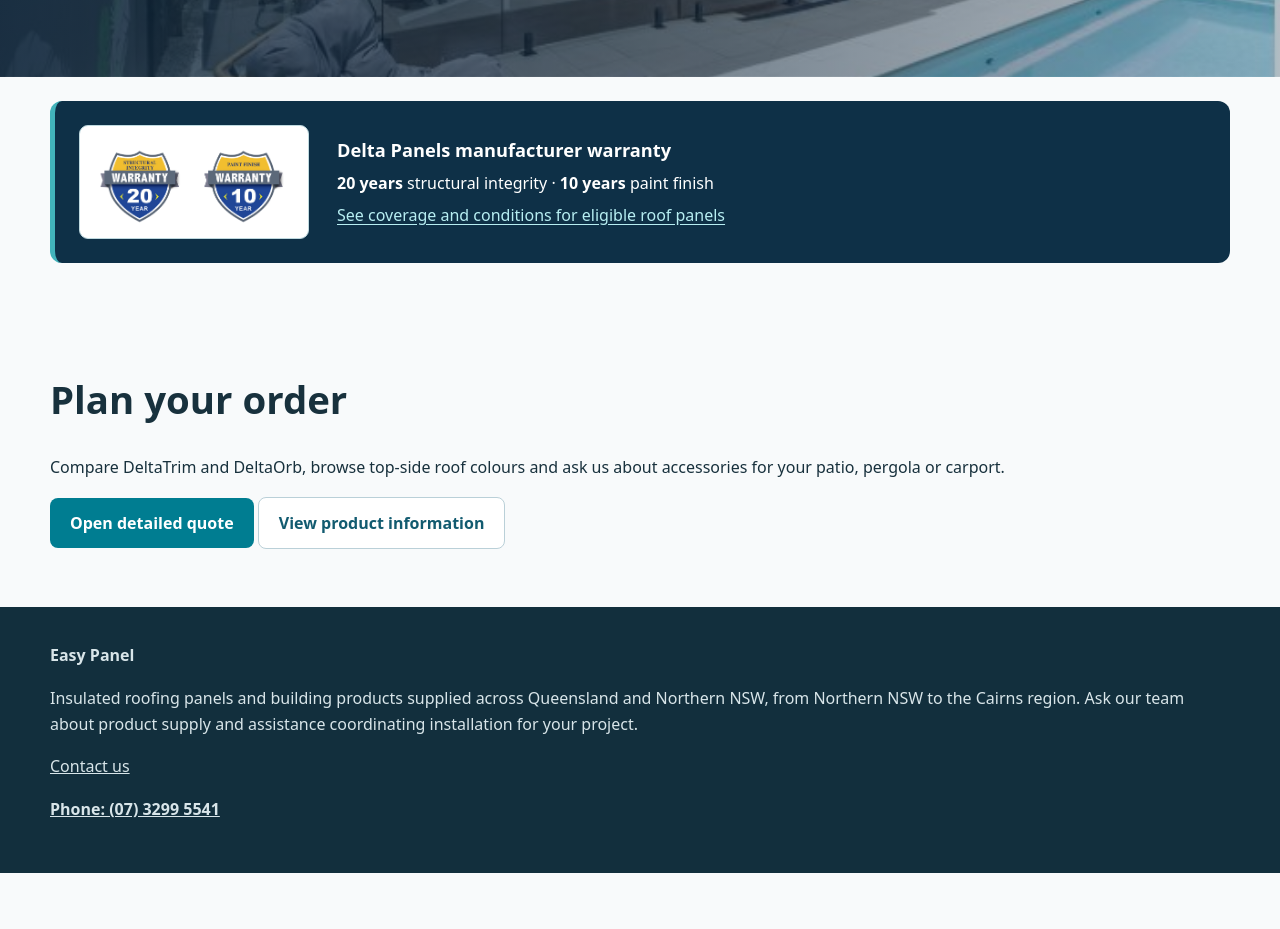
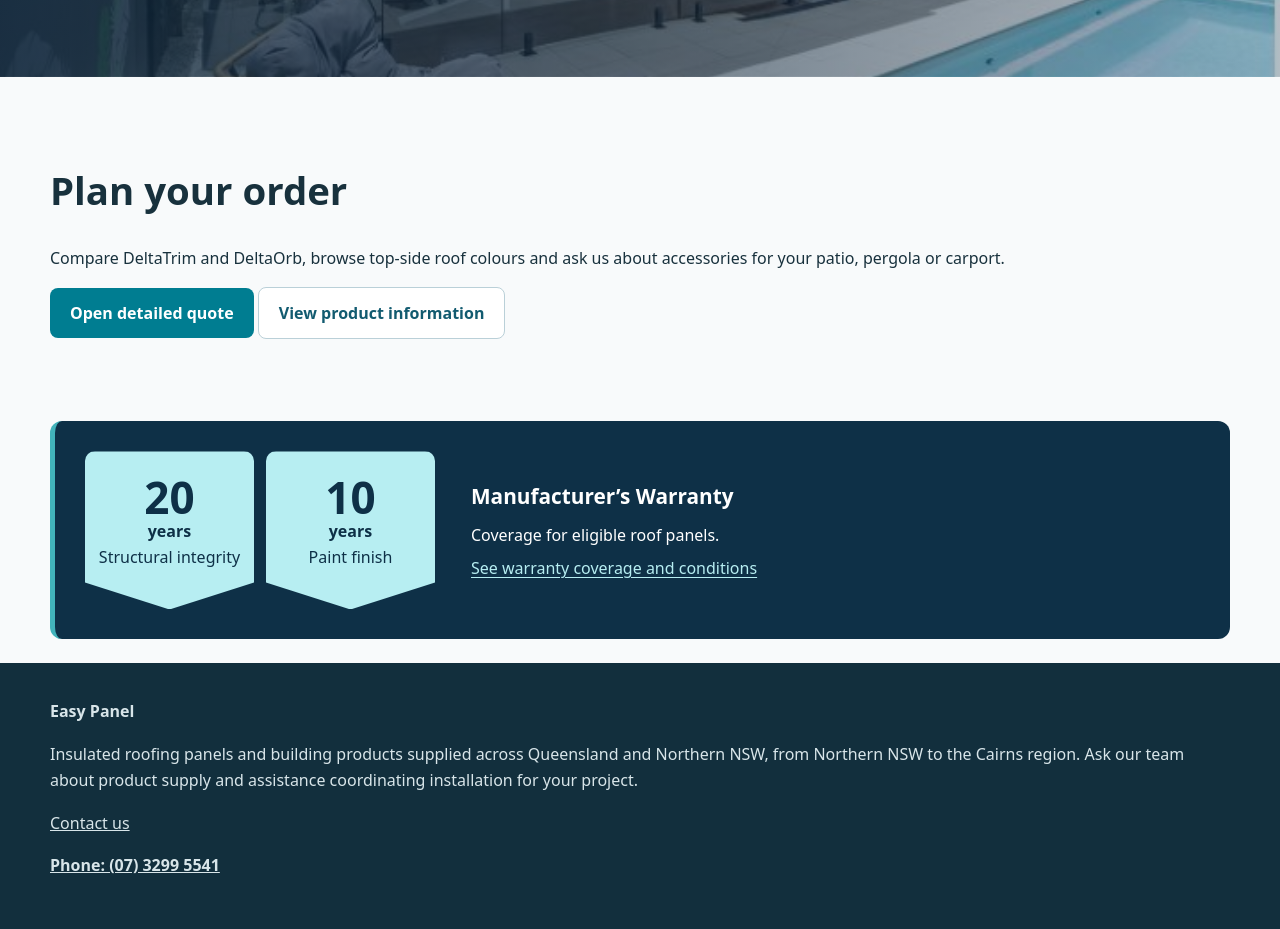
Before and after one commit to EasyPanelBrisbane/easy-panel-preview, a website: page easypanel-production-ready-3/quote/roofing/index.html in a window 1280 px wide. Shown: the part 568-1497 px from the top of the page. Before the commit the page ends 1441 px from the top, so only its background shows below. Drawn offline with Linux system fonts and the light colour scheme.

Commit message:
Move and enlarge navy and teal manufacturer warranty badges

```diff
--- a/easypanel-production-ready-3/approved-assets.css
+++ b/easypanel-production-ready-3/approved-assets.css
@@ -16,11 +16,15 @@
 
 .ep-install-grid{display:grid;grid-template-columns:repeat(auto-fit,minmax(220px,1fr));gap:18px}.ep-install-grid figure{margin:0}.ep-install-grid img{display:block;width:100%;height:250px;object-fit:cover;border-radius:8px}.ep-install-grid figcaption{padding:8px 0;font-size:.92rem;line-height:1.4}
 
-.ep-roof-warranty{display:grid;grid-template-columns:minmax(0,230px) 1fr;align-items:center;gap:clamp(14px,3vw,28px);margin:24px 0;padding:clamp(14px,3vw,24px);border-left:5px solid #42b3bb;border-radius:12px;background:#0e3047;color:#fff}
-.ep-roof-warranty-art{background:#fff;border:1px solid #bfdae0;border-radius:9px;padding:10px 16px}
-.ep-roof-warranty-art img{display:block;width:100%;height:auto}
-.ep-roof-warranty-title{font-size:1.14rem}
-.ep-roof-warranty p{margin:5px 0;color:inherit}
+/* Delta Panels roof warranty */
+.ep-roof-warranty{display:grid;grid-template-columns:minmax(0,350px) minmax(0,1fr);align-items:center;gap:clamp(18px,4vw,36px);margin:24px 0;padding:clamp(16px,4vw,30px);border-left:5px solid #42b3bb;border-radius:12px;background:#0e3047;color:#fff}
+.ep-roof-warranty-badges{display:grid;grid-template-columns:repeat(2,minmax(0,1fr));gap:12px}
+.ep-roof-warranty-badge{display:flex;flex-direction:column;align-items:center;justify-content:center;min-height:158px;padding:12px 8px 30px;background:#b7eef2;color:#0e3047;text-align:center;border-radius:10px 10px 0 0;clip-path:polygon(0 0,100% 0,100% 83%,50% 100%,0 83%)}
+.ep-roof-warranty-badge strong{font-size:clamp(2rem,5vw,2.75rem);line-height:1}
+.ep-roof-warranty-badge span{font-size:1rem;line-height:1.2}
+.ep-roof-warranty-badge .ep-roof-warranty-years{margin:3px 0 7px;font-weight:700}
+.ep-roof-warranty h2{margin:0 0 8px;color:inherit;font-size:1.3rem}
+.ep-roof-warranty p{margin:7px 0;color:inherit}
 .ep-roof-warranty a{color:#b7eef2;text-underline-offset:3px}
 .ep-roof-warranty a:focus-visible{outline:2px solid #b7eef2;outline-offset:4px}
-@media(max-width:600px){.ep-roof-warranty{grid-template-columns:1fr}.ep-roof-warranty-art{max-width:230px}}
+@media(max-width:760px){.ep-roof-warranty{grid-template-columns:minmax(0,1fr)}.ep-roof-warranty-badges{width:100%;max-width:350px}}
--- a/easypanel-production-ready-3/quote/roofing/index.html
+++ b/easypanel-production-ready-3/quote/roofing/index.html
@@ -14,14 +14,19 @@
 <h1>Get a quote for insulated roofing panels</h1><p>DeltaTrim and DeltaOrb insulated roof panels are made to order in the length and colour your project needs. We supply Brisbane, Queensland and Northern NSW.</p>
 <div class="product-actions"><a class="button" href="/contact-us/?quote=roofing#quote-panel">Request a quote</a> <a class="button secondary" href="/insulated-roofing-panels/#profiles">Compare panel profiles</a></div>
 </div></section>
-<div class="wrap"><aside class="ep-roof-warranty" aria-label="Delta Panels roof product warranty">
-  <div class="ep-roof-warranty-art"><img src="/assets/delta-roof-warranty-badges.png" width="858" height="402" alt="" loading="lazy" decoding="async"></div>
-  <div>
-    <strong class="ep-roof-warranty-title">Delta Panels manufacturer warranty</strong>
-    <p><strong>20 years</strong> structural integrity · <strong>10 years</strong> paint finish</p>
-    <a href="/insulated-roofing-panels/#delta-warranty">See coverage and conditions for eligible roof panels</a>
-  </div>
-</aside></div>
 <section class="section"><div class="wrap">
 <h2>Plan your order</h2><p>Compare DeltaTrim and DeltaOrb, browse top-side roof colours and ask us about accessories for your patio, pergola or carport.</p><div class="product-actions"><a class="button" href="/contact-us/?quote=roofing#quote-panel">Open detailed quote</a> <a class="button secondary" href="/insulated-roofing-panels/">View product information</a></div>
-</div></section></main><footer><div class="wrap"><strong>Easy Panel</strong><p>Insulated roofing panels and building products supplied across Queensland and Northern NSW, from Northern NSW to the Cairns region. Ask our team about product supply and assistance coordinating installation for your project.</p><a href="/contact-us/index.html">Contact us</a><p class="ep-footer-phone"><a href="tel:+61732995541">Phone: (07) 3299 5541</a></p></div></footer></body></html>
+</div></section><div class="wrap">
+<aside class="ep-roof-warranty" aria-label="Manufacturer’s warranty">
+<div class="ep-roof-warranty-badges">
+  <div class="ep-roof-warranty-badge"><strong>20</strong><span class="ep-roof-warranty-years">years</span><span>Structural integrity</span></div>
+  <div class="ep-roof-warranty-badge"><strong>10</strong><span class="ep-roof-warranty-years">years</span><span>Paint finish</span></div>
+</div>
+<div>
+  <h2>Manufacturer’s Warranty</h2>
+  <p>Coverage for eligible roof panels.</p>
+  <a href="/insulated-roofing-panels/#delta-warranty">See warranty coverage and conditions</a>
+</div>
+</aside>
+</div>
+</main><footer><div class="wrap"><strong>Easy Panel</strong><p>Insulated roofing panels and building products supplied across Queensland and Northern NSW, from Northern NSW to the Cairns region. Ask our team about product supply and assistance coordinating installation for your project.</p><a href="/contact-us/index.html">Contact us</a><p class="ep-footer-phone"><a href="tel:+61732995541">Phone: (07) 3299 5541</a></p></div></footer></body></html>
```
Also changed, not shown: easypanel-production-ready-3/commercial-roofing-panels/index.html (+13 -9 lines), easypanel-production-ready-3/domestic-insulated-roofing-panels/index.html (+14 -9 lines), easypanel-production-ready-3/insulated-roofing-panels/index.html (+16 -16 lines), easypanel-production-ready-3/assets/delta-roof-warranty-badges.png (deleted).
